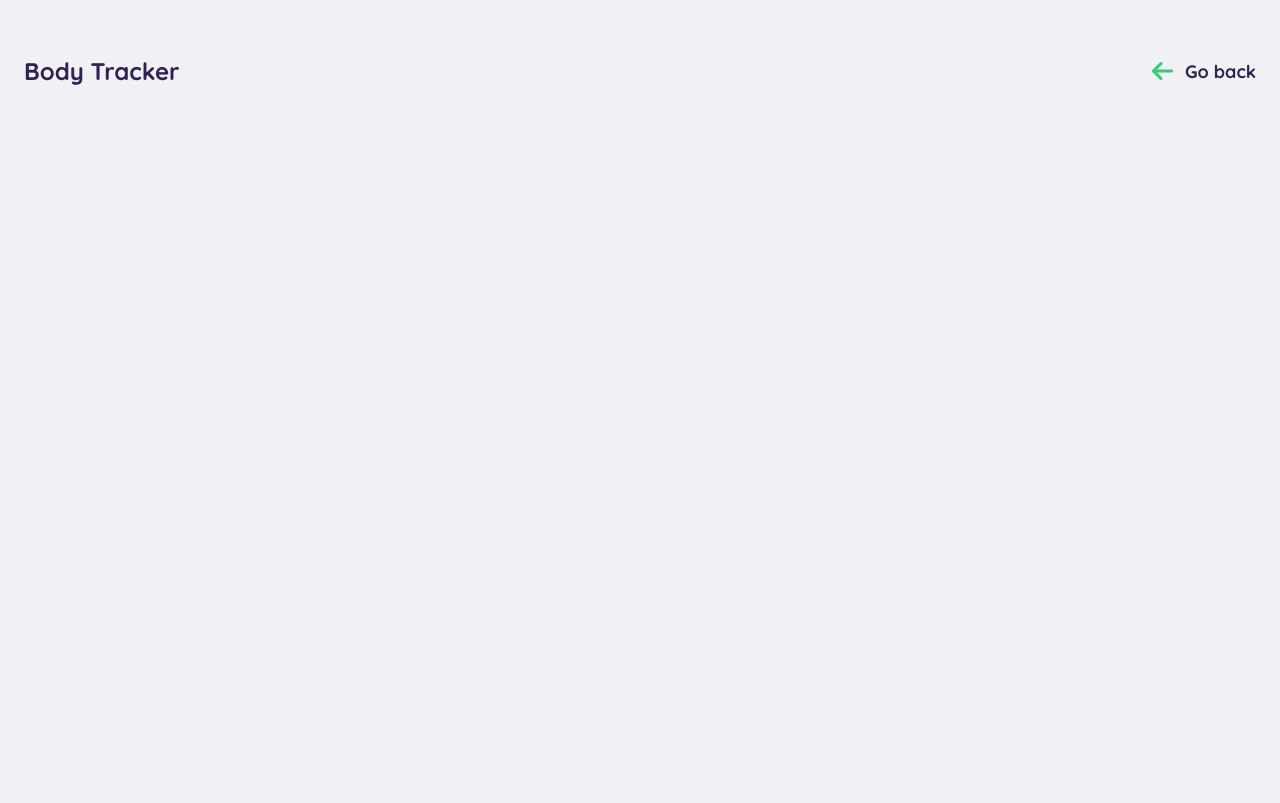
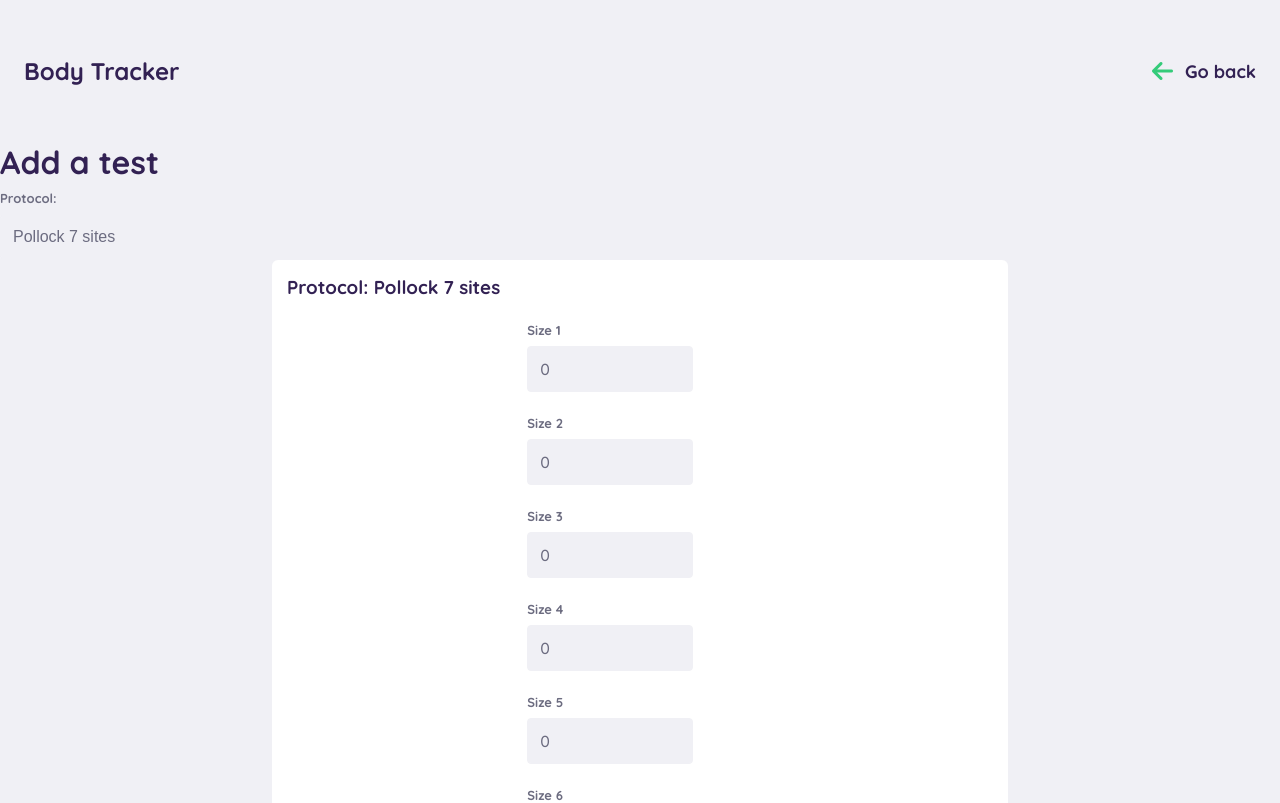
Before and after one commit to hang-up/danilo-tracker, a Vue app: page /#/addtest2 in a window 1280 px wide. Shown: the top 803 px of the page. Built offline with nearby package versions, Linux system fonts and the light colour scheme; sample sign-in values are in the browser's storage.

Commit message:
Created new form user & view.

```diff
--- /dev/null
+++ b/src/components/form-user-info-2.vue
@@ -0,0 +1,36 @@
+<script>
+export default {
+  data() {
+    return {
+      protocols: [
+        { name: 'Pollock 7 sites', value: 'Pollock7' },
+        { name: 'Pollock 3 sites', value: 'Pollock3' },
+      ],
+      selectedProtocol: 'Pollock7',
+    };
+  },
+  methods: {
+    handleSubmit() {},
+  },
+  components: {
+    Pollock3: () => import(/* webpackChunkName: "Pollock3" */ '../components/protocols/pollock-3'),
+    Pollock7: () => import(/* webpackChunkName: "Pollock7" */ '../components/protocols/pollock-7'),
+  },
+};
+</script>
+
+<template>
+  <form @submit="handleSubmit">
+    <!-- Dynamically load the right Pollock protocl -->
+    <label class="label" for="protocol">Protocol:</label>
+    <select class="input" name="protocol" v-model="selectedProtocol">
+      <option v-for="protocol in protocols" :key="protocol.value" :value="protocol.value">
+        {{ protocol.name }}
+      </option>
+    </select>
+
+    <keep-alive>
+      <component :is="selectedProtocol"></component>
+    </keep-alive>
+  </form>
+</template>
--- a/src/router/index.js
+++ b/src/router/index.js
@@ -20,6 +20,11 @@ const routes = [
     name: 'AddTest',
     component: () => import(/* webpackChunkName: "AddTest" */ '../views/AddTest.vue'),
   },
+  {
+    path: '/addtest2',
+    name: 'AddTest2',
+    component: () => import(/* webpackChunkName: "AddTestZ" */ '../views/AddTest2.vue'),
+  },
 ];
 
 const router = new VueRouter({
--- /dev/null
+++ b/src/views/AddTest2.vue
@@ -0,0 +1,16 @@
+<script>
+import FormUserInfo2 from '../components/form-user-info-2';
+
+export default {
+  components: {
+    FormUserInfo2,
+  },
+};
+</script>
+
+<template>
+  <div>
+    <h1>Add a test</h1>
+    <FormUserInfo2 />
+  </div>
+</template>
```
